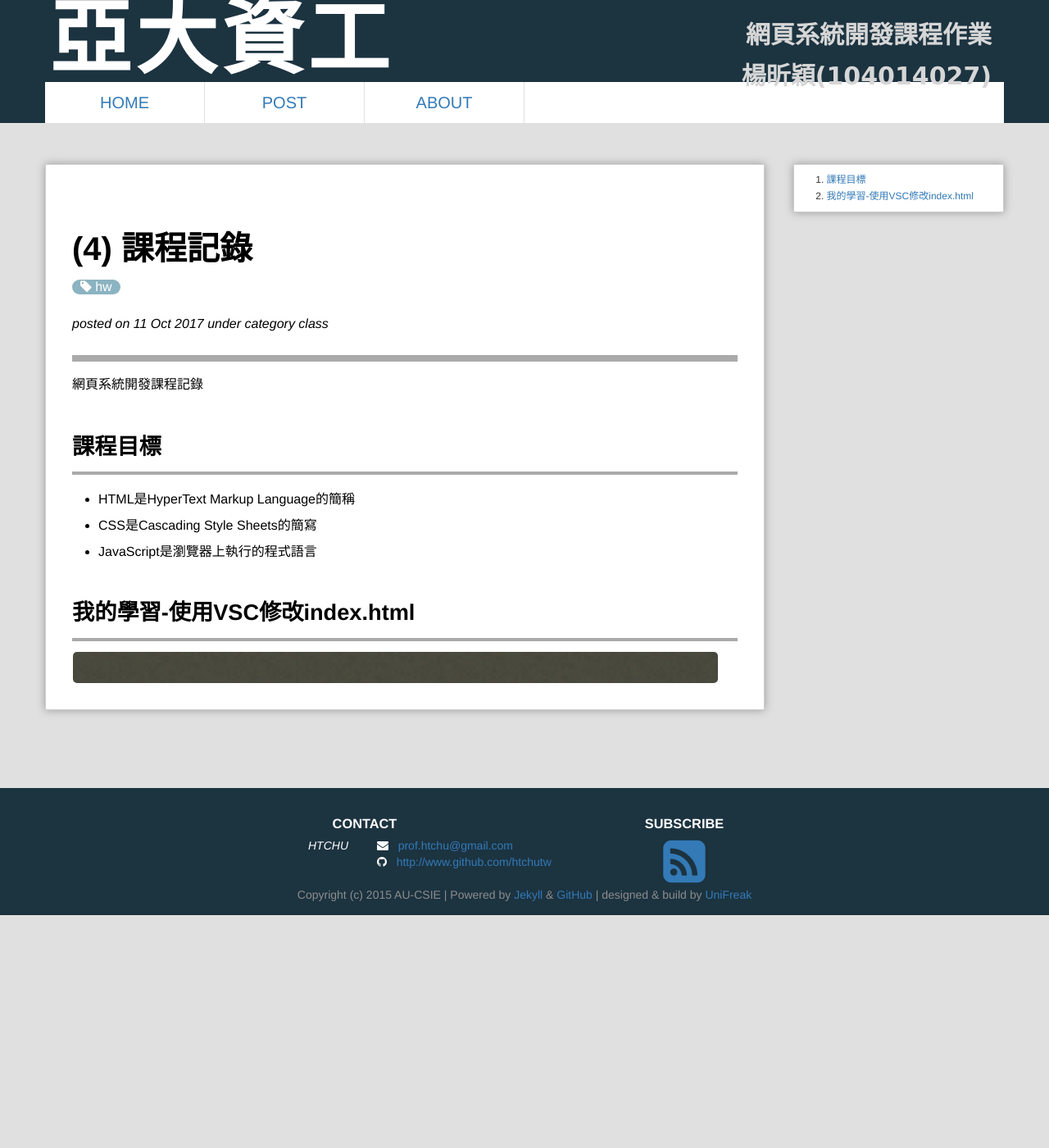
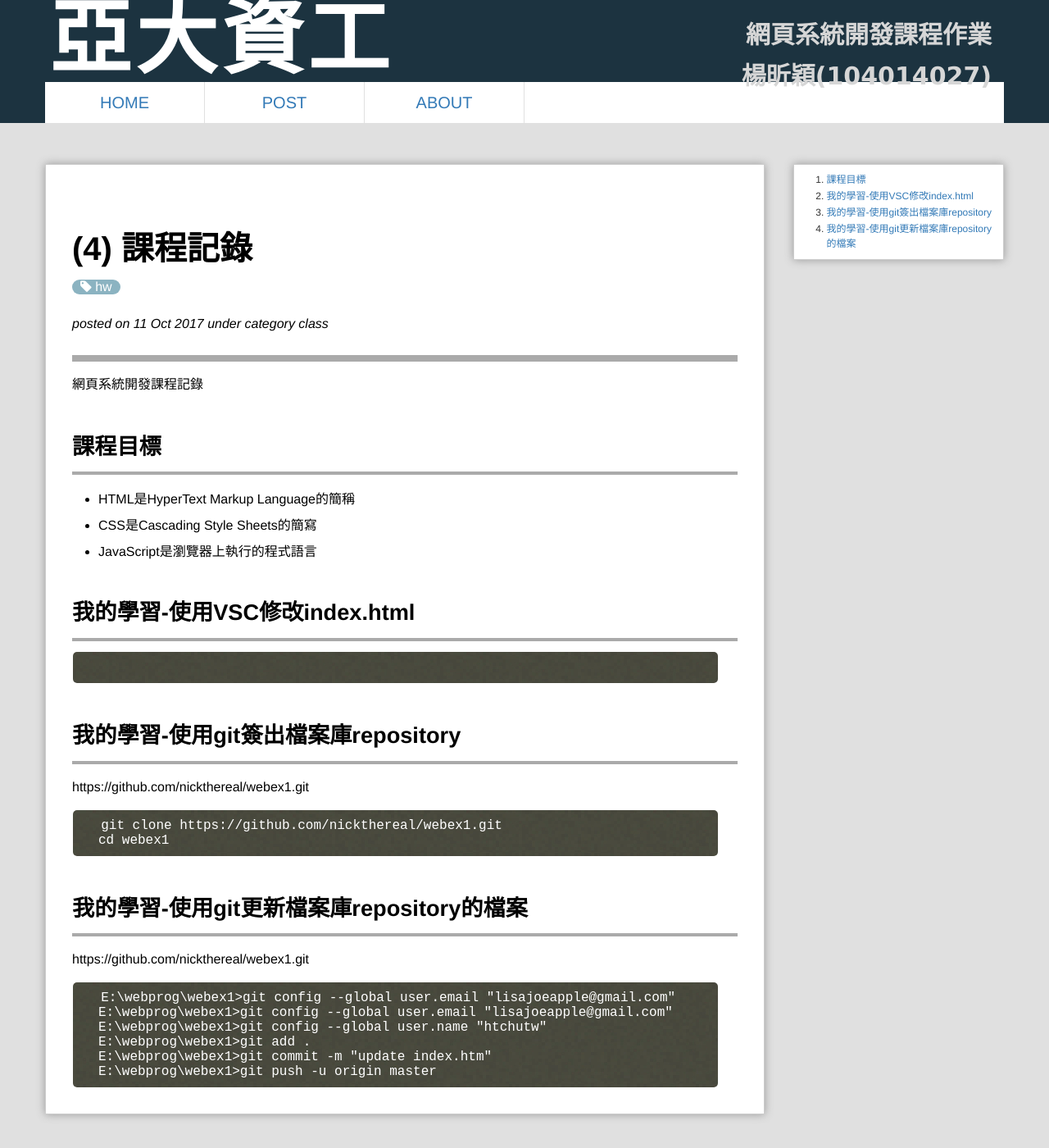
Before and after one commit to NICKTHEREAL/webcourse, a Jekyll site: the page built from _posts/2017-10-11-Class4.md, in a window 1280 px wide and 1400 px high. Shown: the whole window at 82% size. Built offline with Jekyll 4.4.1, drawn with Linux system fonts in a browser that asks for light colours; Markdown is read by kramdown in place of the engine named in the settings; comment, search, counter and statistics services are not loaded.

Commit message:
Update 2017-10-11-Class4.md

````diff
--- a/_posts/2017-10-11-Class4.md
+++ b/_posts/2017-10-11-Class4.md
@@ -18,3 +18,19 @@ excerpt: "第4週課程"
 ```
 
 ```
+# 我的學習-使用git簽出檔案庫repository
+https://github.com/nickthereal/webex1.git
+```
+git clone https://github.com/nickthereal/webex1.git
+cd webex1
+```
+# 我的學習-使用git更新檔案庫repository的檔案
+https://github.com/nickthereal/webex1.git
+```
+E:\webprog\webex1>git config --global user.email "lisajoeapple@gmail.com"
+E:\webprog\webex1>git config --global user.email "lisajoeapple@gmail.com"
+E:\webprog\webex1>git config --global user.name "htchutw"
+E:\webprog\webex1>git add .
+E:\webprog\webex1>git commit -m "update index.htm"
+E:\webprog\webex1>git push -u origin master
+```
````
